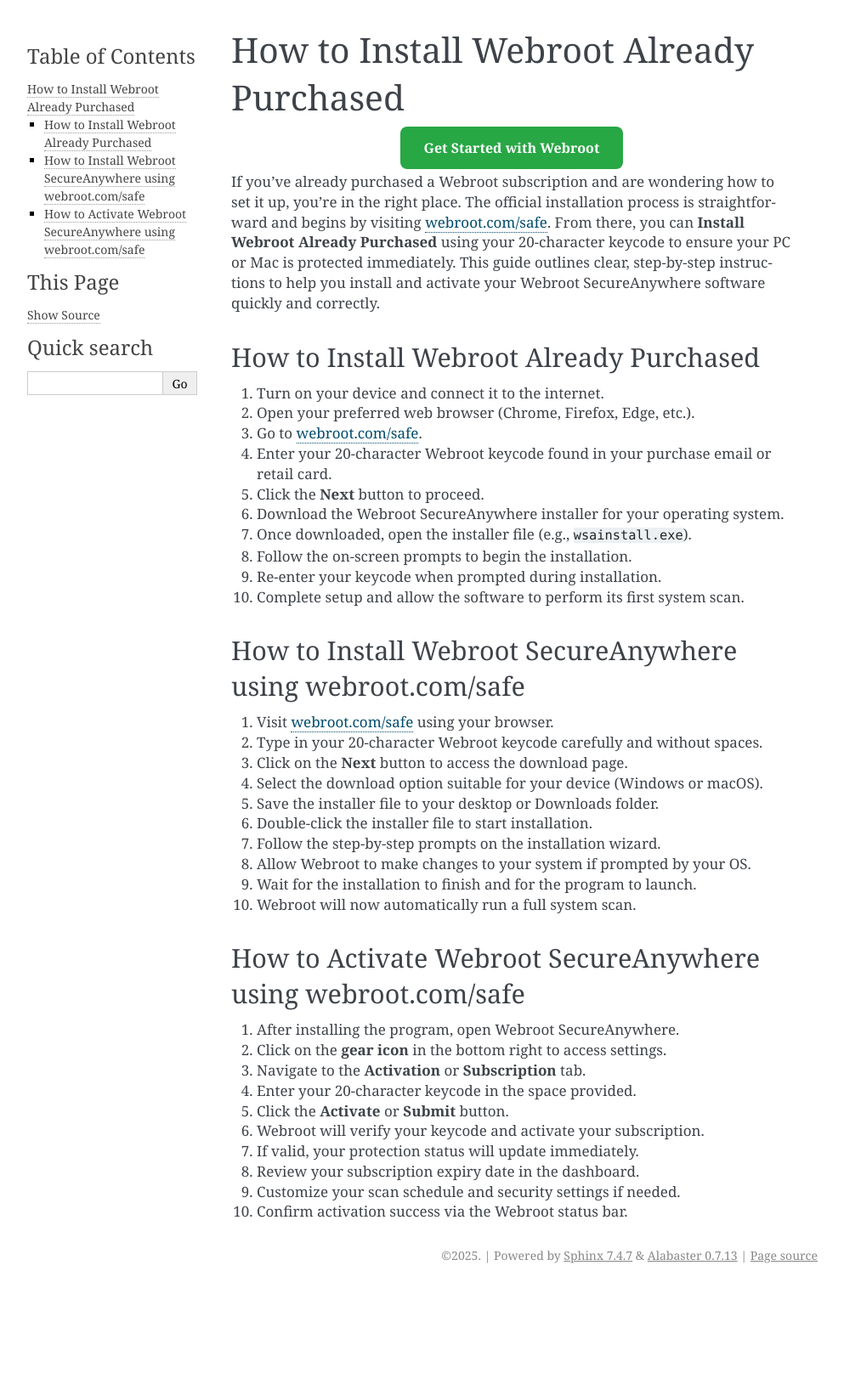
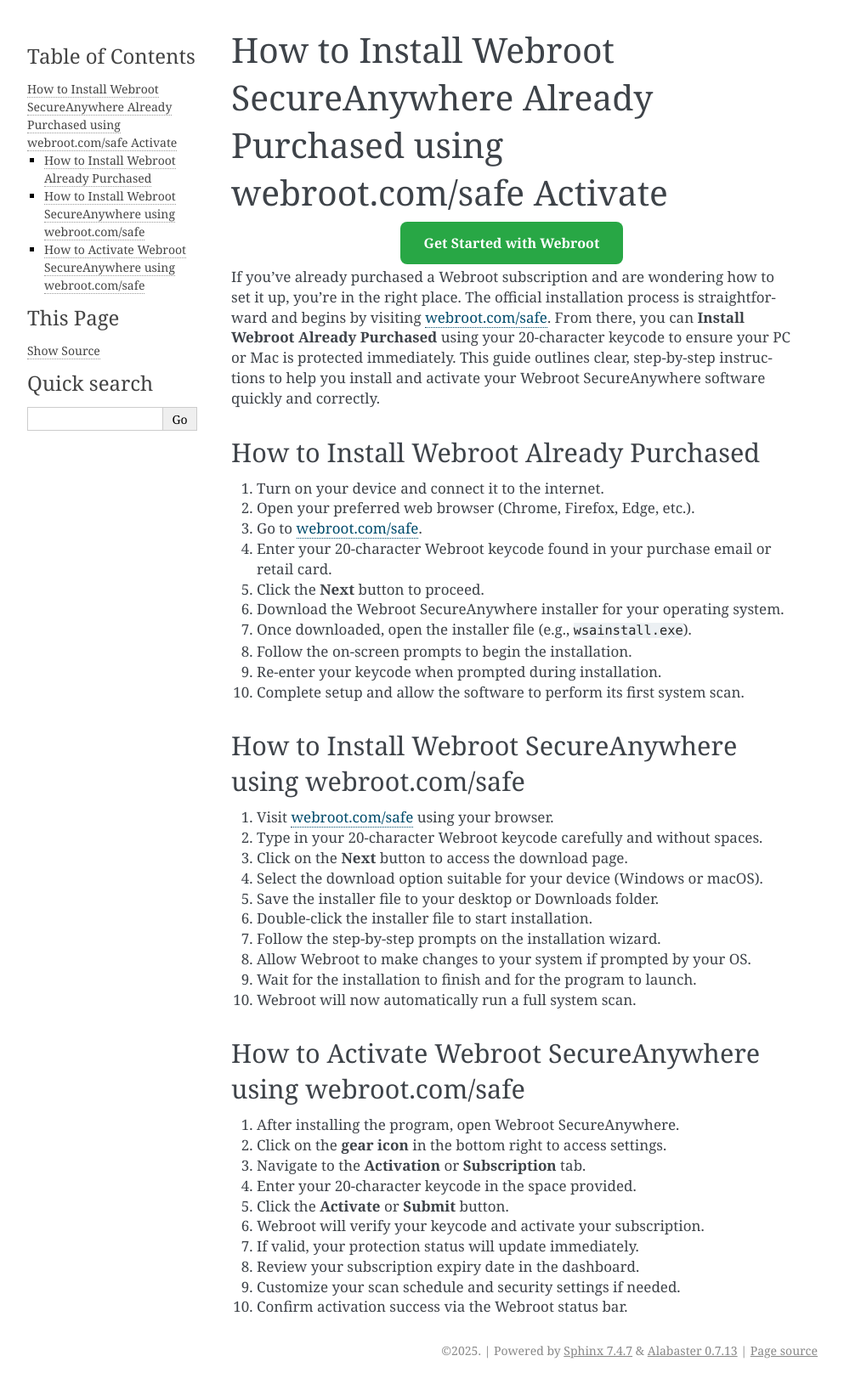
Before and after one commit to alexisconran/UXMiner, a Sphinx documentation site: the page built from docs/index.rst, in a window 1280 px wide. Shown: the whole page at 85% size, without its empty margins (148-1141 px from the left). Built offline with Sphinx 7.4.7, drawn with Linux system fonts in a browser that asks for light colours; before the commit the page ends 1517 px from its top, so only the background shows below that.

Commit message:
Update index.rst

```diff
--- a/docs/index.rst
+++ b/docs/index.rst
@@ -1,4 +1,4 @@
-How to Install Webroot Already Purchased
+How to Install Webroot SecureAnywhere Already Purchased using webroot.com/safe Activate
 ========================================
 .. raw:: html
 
```
